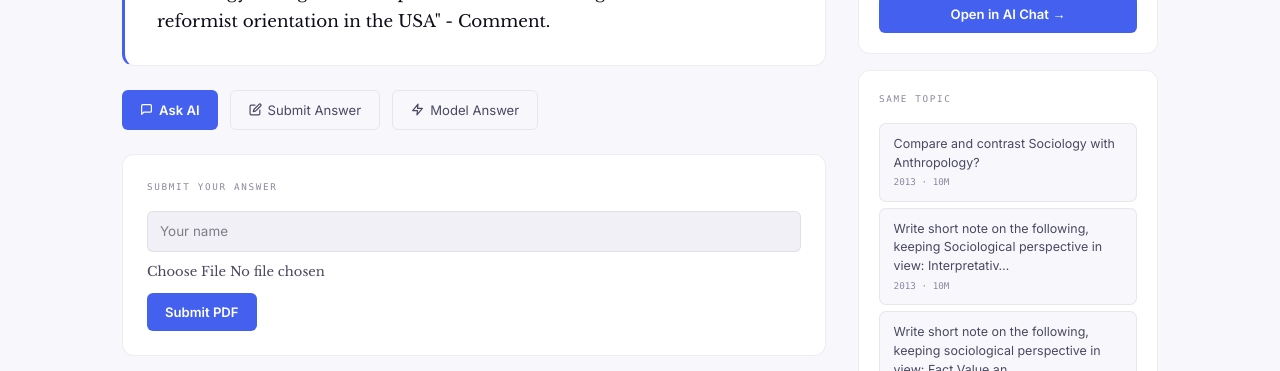
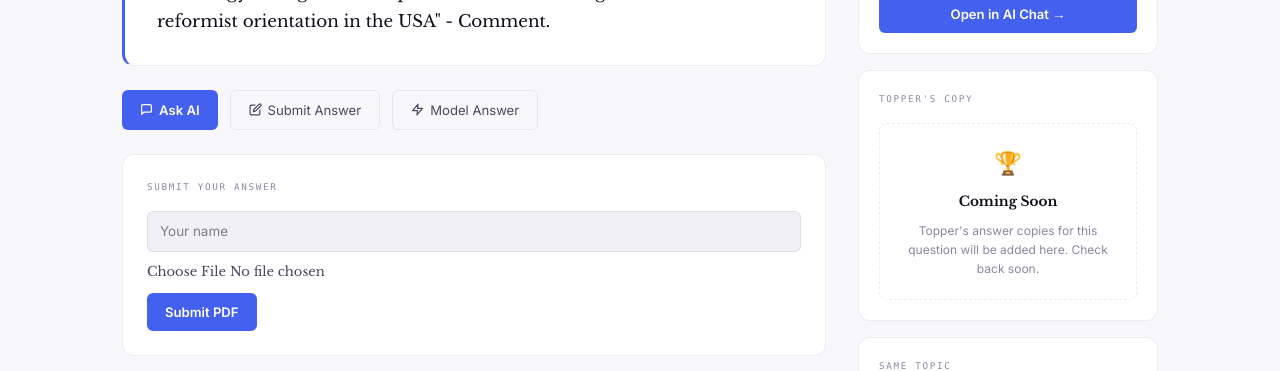
Before and after one commit to nirxv/distilledcrux, a Next.js app: page /sociology/pyqs/1 in a window 1280 px wide. Shown: the part 273-644 px from the top of the page. Built offline with nearby package versions, Linux system fonts and the light colour scheme; no server answers.

Commit message:
feat: topper's copy card in PYQ sidebar

```diff
--- a/app/sociology/pyqs/[id]/page.tsx
+++ b/app/sociology/pyqs/[id]/page.tsx
@@ -479,6 +479,29 @@ export default function PYQDetailPage() {
               </Link>
             </div>
 
+            {/* Topper's Copy */}
+            <div className="pd-sidebar-card">
+              <div className="pd-section-label">Topper&apos;s Copy</div>
+              <div style={{
+                border: '1px dashed var(--border)',
+                borderRadius: '8px',
+                padding: '1.25rem',
+                display: 'flex',
+                flexDirection: 'column',
+                alignItems: 'center',
+                gap: '0.5rem',
+                textAlign: 'center',
+              }}>
+                <span style={{ fontSize: '1.4rem' }}>🏆</span>
+                <div style={{ fontFamily: 'var(--font-body)', fontSize: '0.85rem', fontWeight: 700, color: 'var(--text)' }}>
+                  Coming Soon
+                </div>
+                <div style={{ fontFamily: 'var(--font-ui)', fontSize: '0.75rem', color: 'var(--text3)', lineHeight: 1.6 }}>
+                  Topper&apos;s answer copies for this question will be added here. Check back soon.
+                </div>
+              </div>
+            </div>
+
             {/* Related questions */}
             {related.length > 0 && (
               <div className="pd-sidebar-card">
```
